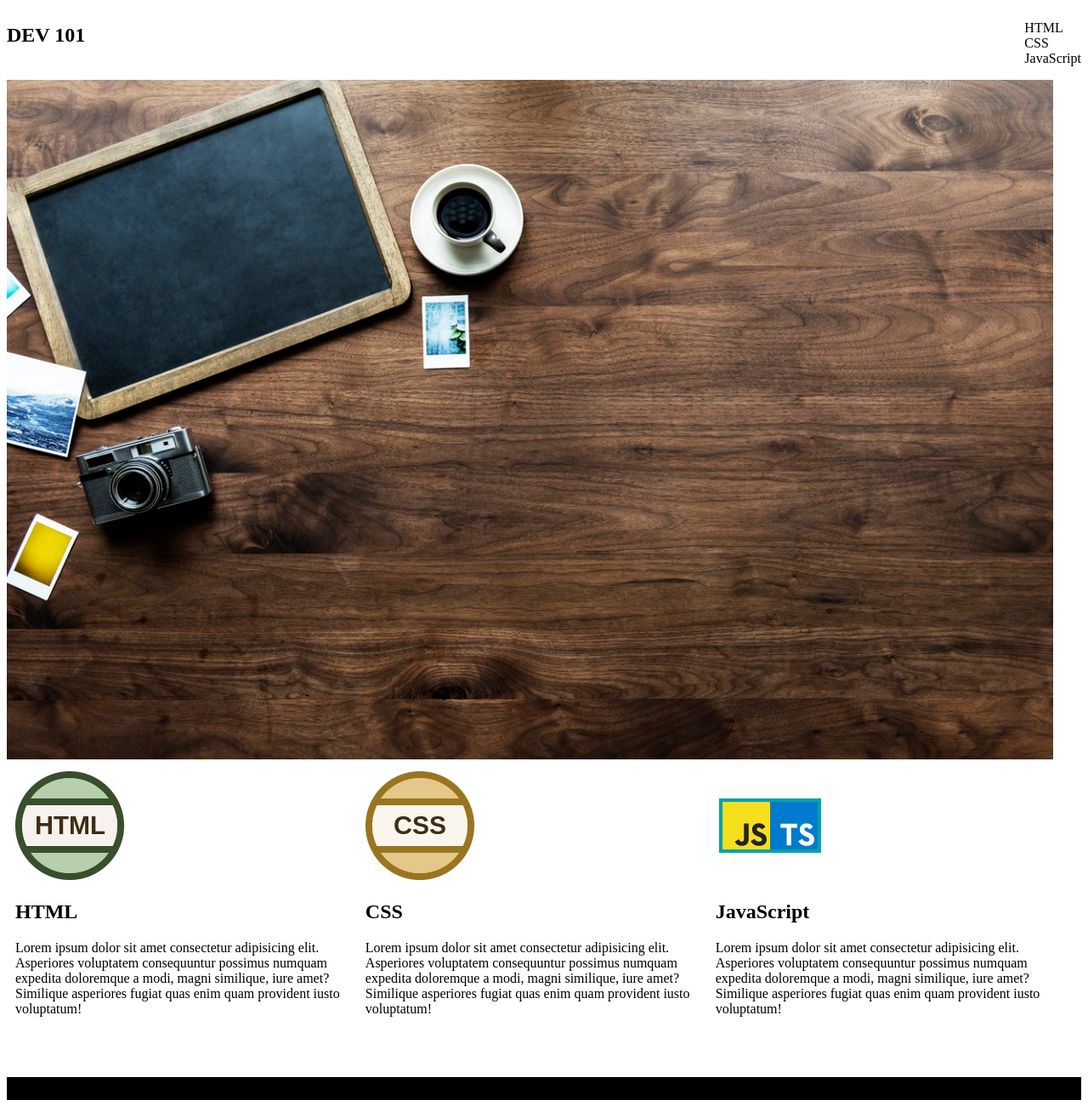
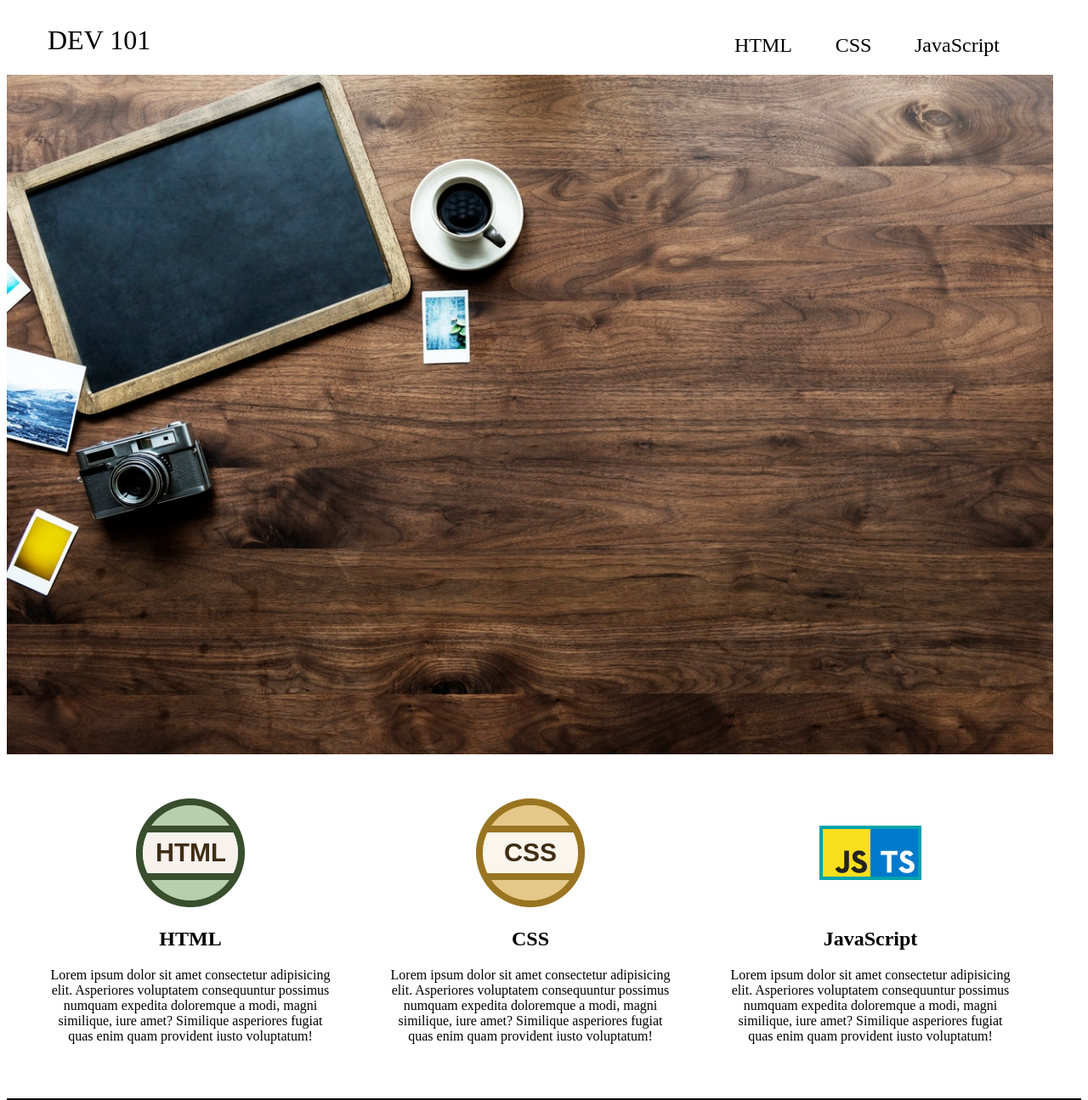
Before and after one commit to vkp3012/Dev, a plain HTML site: page html/Website/index.html in a window 1280 px wide. Shown: the top 1295 px of the page at 85% size. Drawn offline with Linux system fonts and the light colour scheme.

Commit message:
Create full webpage

```diff
--- a/html/Website/index.html
+++ b/html/Website/index.html
@@ -9,16 +9,16 @@
 </head>
 <body>
     <!-- 1st part starts -->
-    <div class="navbar">
+    <header>
+        <h1>DEV 101</h1>
         <nav>
-            <h1>DEV 101</h1>
             <ul>
                 <li>HTML</li>
                 <li>CSS</li>
                 <li>JavaScript</li>
             </ul>
         </nav>
-    </div>
+    </header>
 
     <!-- 1st part ends -->
 
--- a/html/Website/style.css
+++ b/html/Website/style.css
@@ -1,30 +1,53 @@
+/* First Part */
+/* Remove the list style */
 li{
     list-style: none;
+    font-size: 1.5rem;
 }
 
-.navbar>nav{
+/* header width */
+header h1{
+    font-weight: 400;
+}
+
+header{
     display: flex;
     justify-content: space-between;
+    margin: 0 3rem;
 }
 
+ul{
+    display: flex;
+    justify-content: space-between;
+    position: relative;
+    left: -3rem;
+    top: 1rem;
+}
+
+/* Create a Space in words */
+nav {
+    width: 22rem;
+}
+
+/* Second Part */
 .WelcomeImage>img{
     height: 800px;
     width:125git 0px;
 }
 
+/* Third part */
+.container {
+    display: flex;
+    margin: 2rem;
+}
+
 .column{
-    float: left;
-    width: 31%;
-    padding: 10px;
-    height: 350px;
-    display:center;
+    margin-right: 2rem;
+    text-align: center;
+    padding: 1rem;
 }
-.container:after {
-    content: "";
-    display: table;
-    clear: both;
-  }
 
+/* Fourth part */
 .footer{
     background-color:black;
     color:white;
```
